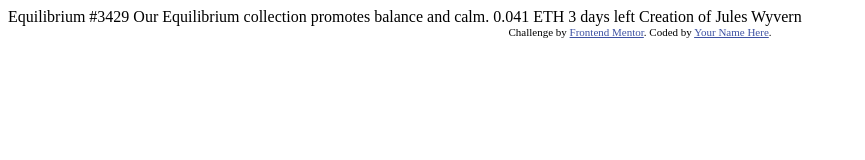
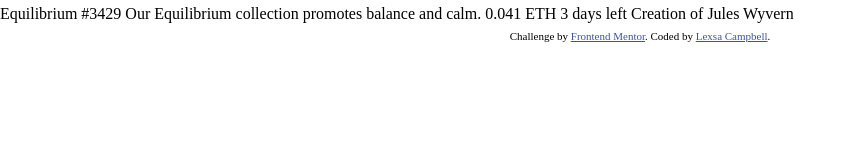
Before and after one commit to lexsac/nft-preview-card, a plain HTML site: page index.html in a window 1280 px wide. Shown: the whole page, without its empty margins (0-865 px from the left). Drawn offline with Linux system fonts and the light colour scheme.

Commit message:
Added CSS reset, custom properties, and Google Fonts

```diff
--- a/index.html
+++ b/index.html
@@ -5,6 +5,12 @@
   <meta name="viewport" content="width=device-width, initial-scale=1.0"> <!-- displays site properly based on user's device -->
 
   <link rel="icon" type="image/png" sizes="32x32" href="./images/favicon-32x32.png">
+  <link rel="stylesheet" href="style.css">
+
+  <!-- Google Fonts -->
+  <link rel="preconnect" href="https://fonts.googleapis.com">
+  <link rel="preconnect" href="https://fonts.gstatic.com" crossorigin>
+  <link href="https://fonts.googleapis.com/css2?family=Outfit:wght@300;400;600&display=swap" rel="stylesheet">
 
   <title>Frontend Mentor | NFT preview card component</title>
 
@@ -25,9 +31,11 @@
 
   Creation of Jules Wyvern
 
-  <div class="attribution">
-    Challenge by <a href="https://www.frontendmentor.io?ref=challenge" target="_blank">Frontend Mentor</a>.
-    Coded by <a href="#">Your Name Here</a>.
-  </div>
+  <footer>
+    <div class="attribution">
+      Challenge by <a href="https://www.frontendmentor.io?ref=challenge" target="_blank">Frontend Mentor</a>.
+      Coded by <a href="https://www.github.com/lexsac" target="_blank">Lexsa Campbell</a>.
+    </div>
+  </footer>
 </body>
 </html>
--- /dev/null
+++ b/style.css
@@ -0,0 +1,59 @@
+/* Custom properties */
+:root {
+    --primary-soft-blue: hsl(215, 51%, 70%);
+    --primary-cyan: hsl(178, 100%, 50%);
+
+    --dark-blue-main-bg: hsl(217, 54%, 11%);
+    --dark-blue-card-bg: hsl(216, 50%, 16%);
+    --dark-blue-line: hsl(215, 32%, 27%);
+
+    --white: hsl(0, 0%, 100%);
+
+    --font-weight-light: 300;
+    --font-weight-regular: 400;
+    --font-weight-bold: 600;
+
+    --font-size-body: 1.125rem;
+
+    --font-family-main: 'Outfit', sans-serif;
+}
+
+/* CSS reset */
+/* Credit: https://www.joshwcomeau.com/css/custom-css-reset/ */
+
+/* Use a more-intuitive box-sizing model */
+*, *::before, *::after {
+    box-sizing: border-box;
+  }
+/* Remove default margin and padding*/
+* {
+    margin: 0;
+    padding: 0;
+}
+/* 3. Allow percentage-based heights in the application */
+html, body {
+    height: 100%;
+}
+/* Typographic tweaks! Add accessible line-height, improve text rendering */
+body {
+    line-height: 1.7;
+    -webkit-font-smoothing: antialiased;
+}
+/* Improve media defaults */
+img, picture, video, canvas, svg {
+    display: block;
+    max-width: 100%;
+}
+/* Remove built-in form typography styles */
+input, button, textarea, select {
+    font: inherit;
+}
+/* Avoid text overflows */
+p, h1, h2, h3, h4, h5, h6 {
+    overflow-wrap: break-word;
+}
+
+/* Smaller line height for larger font sizes */
+h1 {
+    line-height: 1;
+}
```
